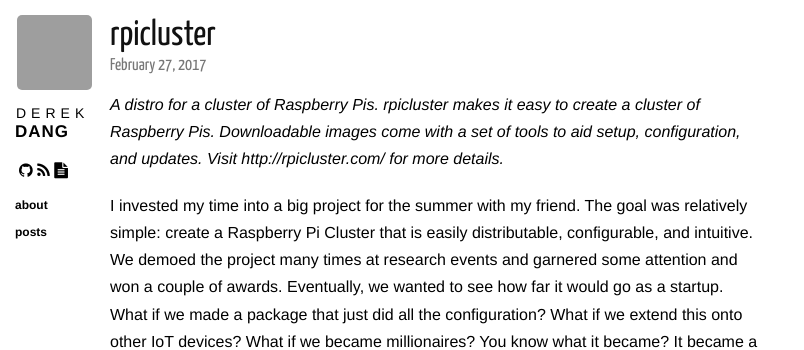
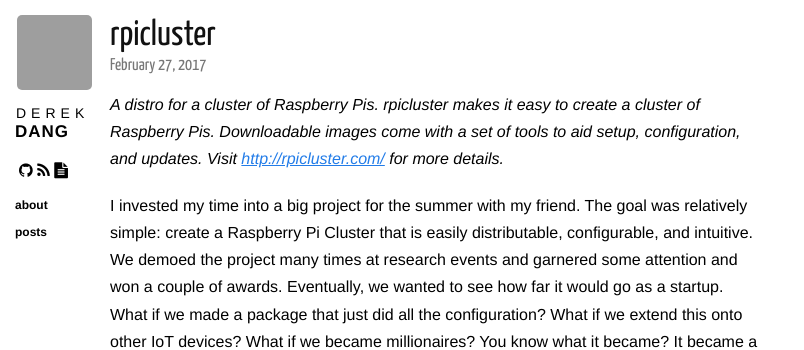
Before and after one commit to dqdang/dqdang.github.io, a Jekyll site: the page built from _posts/2017-02-27-rpicluster.markdown, in a window 1280 px wide, cut to the strip 0-350 px from the top of the page. Shown: the whole strip, without its empty margins (0-804 px from the left). Built offline with Jekyll 4.4.1, drawn with Linux system fonts in a browser that asks for light colours; nearby versions of some CDN libraries; some of the changed lines change nothing that is shown; grey boxes are pictures that could not be loaded.

Commit message:
Fixed links

```diff
--- a/_posts/2017-02-27-rpicluster.markdown
+++ b/_posts/2017-02-27-rpicluster.markdown
@@ -4,7 +4,7 @@
 category: posts
 ---
 
-*A distro for a cluster of Raspberry Pis. rpicluster makes it easy to create a cluster of Raspberry Pis. Downloadable images come with a set of tools to aid setup, configuration, and updates. Visit http://rpicluster.com/ for more details.*
+*A distro for a cluster of Raspberry Pis. rpicluster makes it easy to create a cluster of Raspberry Pis. Downloadable images come with a set of tools to aid setup, configuration, and updates. Visit [http://rpicluster.com/](http://rpicluster.com/) for more details.*
 
 I invested my time into a big project for the summer with my friend. The goal was relatively simple: create a Raspberry Pi Cluster that is easily distributable, configurable, and intuitive. We demoed the project many times at research events and garnered some attention and won a couple of awards. Eventually, we wanted to see how far it would go as a startup. What if we made a package that just did all the configuration? What if we extend this onto other IoT devices? What if we became millionaires? You know what it became? It became a dream that slowly deterioted because we also forgot that we were unemployed living with our parents.
 
```
